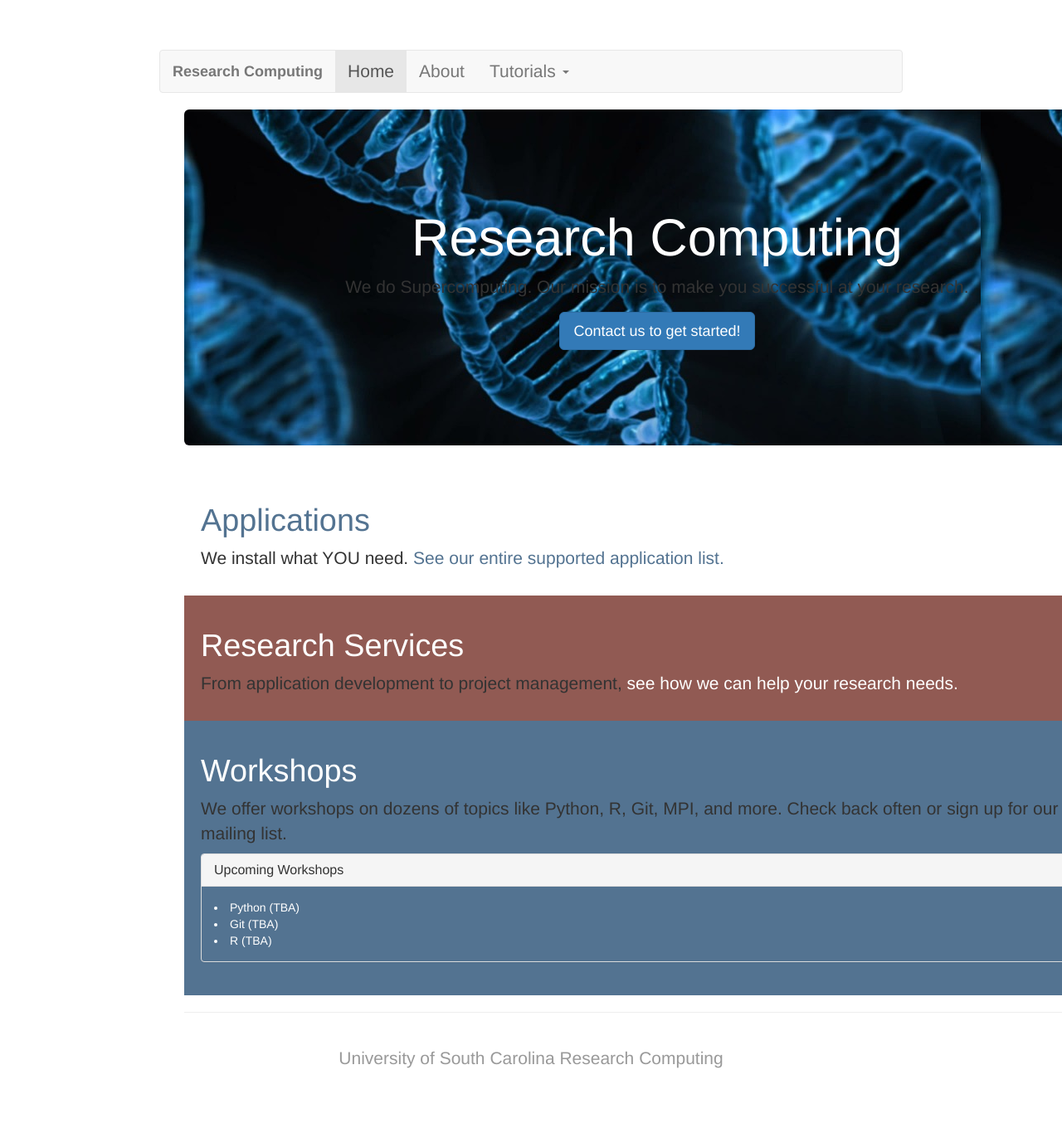
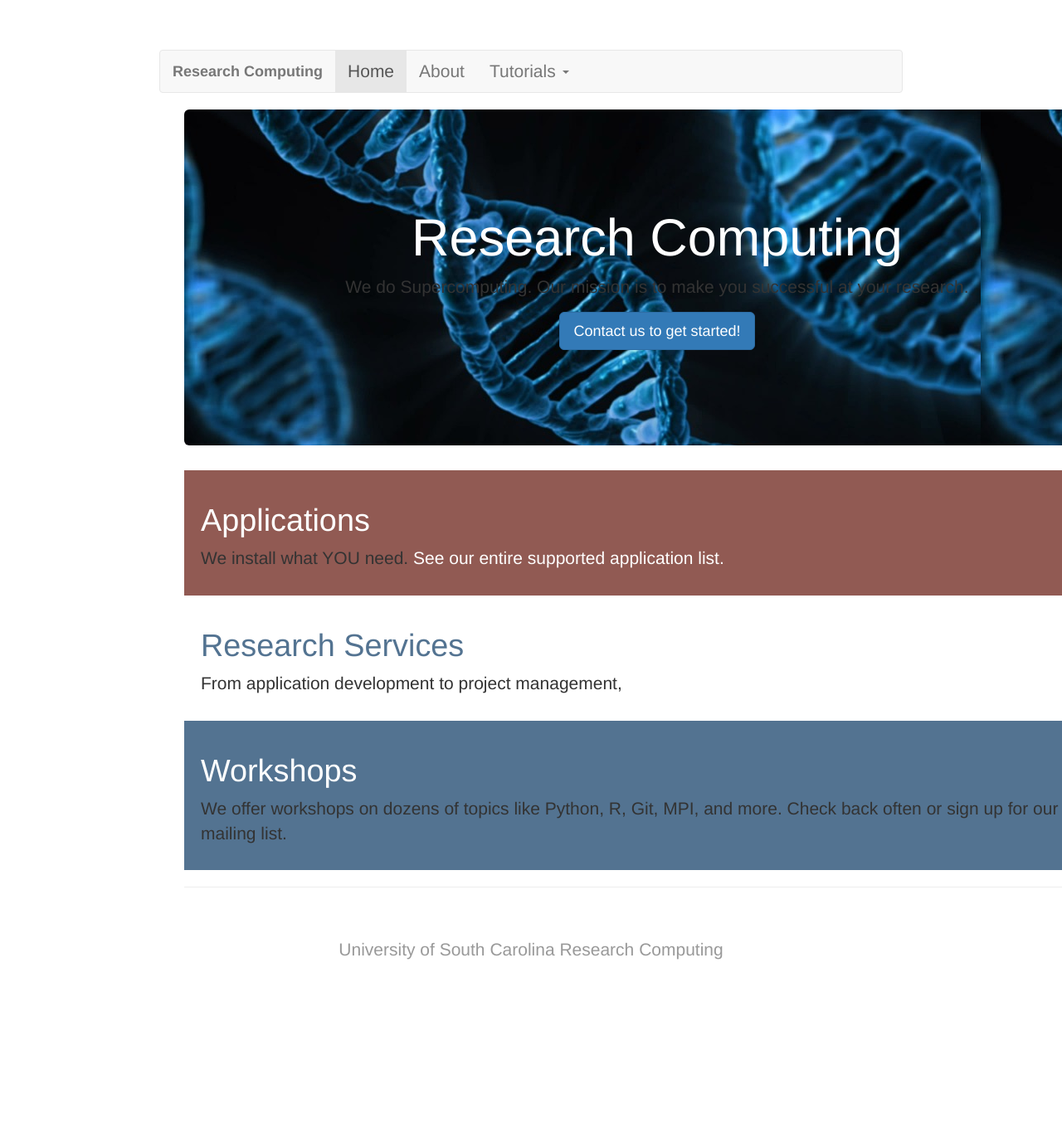
Before and after one commit to aholdeman/malab-test, a Jekyll site: the page built from index.html, in a window 1280 px wide. Shown: the whole page at 83% size. Built offline with Jekyll 4.4.1, drawn with Linux system fonts in a browser that asks for light colours; after the commit the page ends 1229 px from its top, so only the background shows below that.

Commit message:
Can't do it like that because not on full github site. Will be able to refactor if new repo/account created

```diff
--- a/_layouts/default.html
+++ b/_layouts/default.html
@@ -15,17 +15,17 @@
   <nav class="navbar navbar-default">
       <div class="container-fluid">
           <div class="navbar-header">
-              <a class="navbar-brand" href="../index.html"><strong>Research Computing</strong></a>
+              <a class="navbar-brand" href="https://aholdeman.github.io/malab-test/"><strong>Research Computing</strong></a>
           </div>
           <ul class="nav navbar-nav">
-              <li class="active"><a href="../index.html">Home</a></li>
-              <li><a class="nav-item" href="../about/index.html">About</a></li>
+              <li class="active"><a href="https://aholdeman.github.io/malab-test/">Home</a></li>
+              <li><a class="nav-item" href="https://aholdeman.github.io/malab-test/about/">About</a></li>
               <li class="nav-item dropdown dropdown">
-                  <a class="dropdown-toggle" data-toggle="dropdown" href="../tutorials/index.html">Tutorials
+                  <a class="dropdown-toggle" data-toggle="dropdown" href="https://aholdeman.github.io/malab-test/tutorials">Tutorials
                       <span class="caret"></span></a>
                   <ul class="dropdown-menu">
-                      <li><a href="../tutorials/matlab.html">MATLAB</a></li>
-                      <li><a href="../tutorials/python.html">Python</a></li>
+                      <li><a href="https://aholdeman.github.io/malab-test/tutorials/matlab">MATLAB</a></li>
+                      <li><a href="https://aholdeman.github.io/malab-test/tutorials/python">Python</a></li>
                   </ul>
           </ul>
       </div>
@@ -37,6 +37,7 @@
 </div>
 
   </body>
+  <br>
   <div class="container-fluid footer">
       <p class="text-muted" style="text-align:center; padding-top:20px;"><a href="https://sc.edu/rci">University of South Carolina Research Computing</a></p>
 
--- a/index.html
+++ b/index.html
@@ -10,32 +10,20 @@
 		<p><a class="btn btn-primary btn-lg" href="https://usc-rc.com/contact/">Contact us to get started!</a></p>
 
 	</div>
+	<div style="background-color:#915a53; color:white; padding:20px;">
+		<h2>Applications</h2>
+		<p>We install what YOU need. <a style="color:white;" href="https://usc-rc.com/scientific-applications/">See our entire supported application list.</a></p>
+	</div>
+	<div style="padding:20px; color:#537391;">
 
-	<div style="padding:20px; color:#537391;">
-		<h2>Applications</h2>
-		<p>We install what YOU need. <a style="color:#537391;" href="https://usc-rc.com/scientific-applications/">See our entire supported application list.</a></p>
-	</div>
 
-	<div style="background-color:#915a53; color:white; padding:20px;">
 		<h2>Research Services</h2>
 		<p>From application development to project management, <a style="color:white;" href="https://sc.edu/about/offices_and_divisions/division_of_information_technology/rci/">see how we can help your research needs.</a></p>
 	</div>
 
 	<div style="background-color:#537391; padding:20px; color:white;">
 		<h2>Workshops</h2>
-
 		<p>We offer workshops on dozens of topics like Python, R, Git, MPI, and more. Check back often or sign up for our mailing list.</p>
-
-		<div class="panel panel-default" style="background-color:#537391;">
-			<div class="panel-heading">
-				<h3 class="panel-title">Upcoming Workshops</h3>
-			</div>
-			<div class="panel-body">
-				<li>Python (TBA)</li>
-				<li>Git (TBA)</li>
-				<li>R (TBA)</li>
-			</div>
-		</div>
 	</div>
 	<hr>
 </div>
--- a/tutorials/index.html
+++ b/tutorials/index.html
@@ -6,6 +6,6 @@
 <div>
     <h1>Tutorials</h1>
     <h3>Software Tutorials</h3>
-    <li><a href="matlab.html">MATLAB</a></li>
-    <li><a href="python.html">Python</a></li>
+    <li><a href="https://aholdeman.github.io/malab-test/tutorials/matlab">MATLAB</a></li>
+    <li><a href="https://aholdeman.github.io/malab-test/tutorials/python">MATLAB</a></li>
 </div>
```
